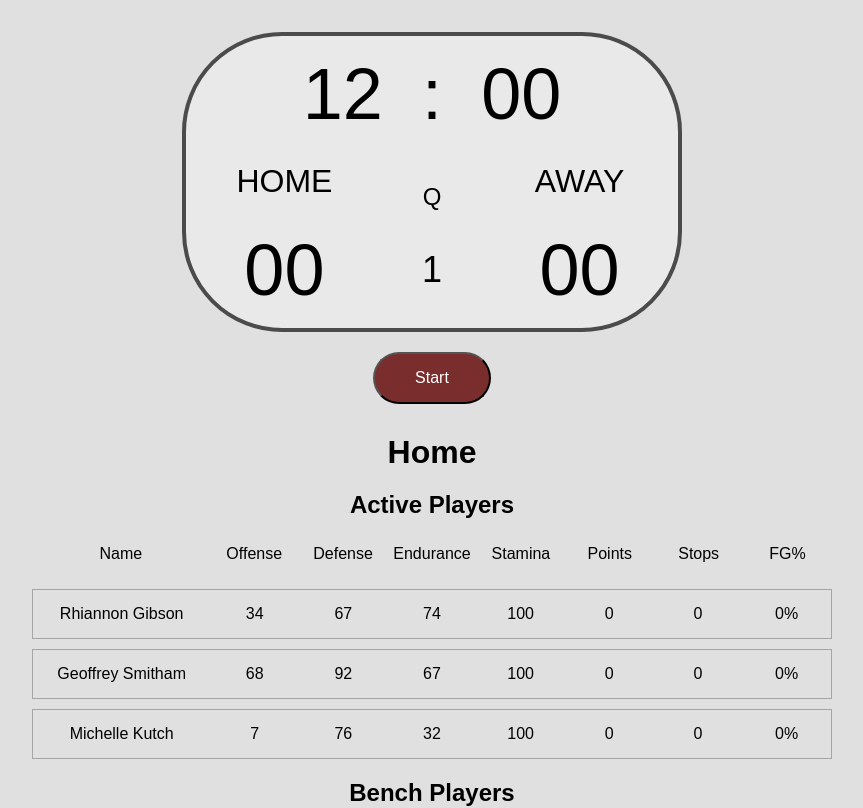
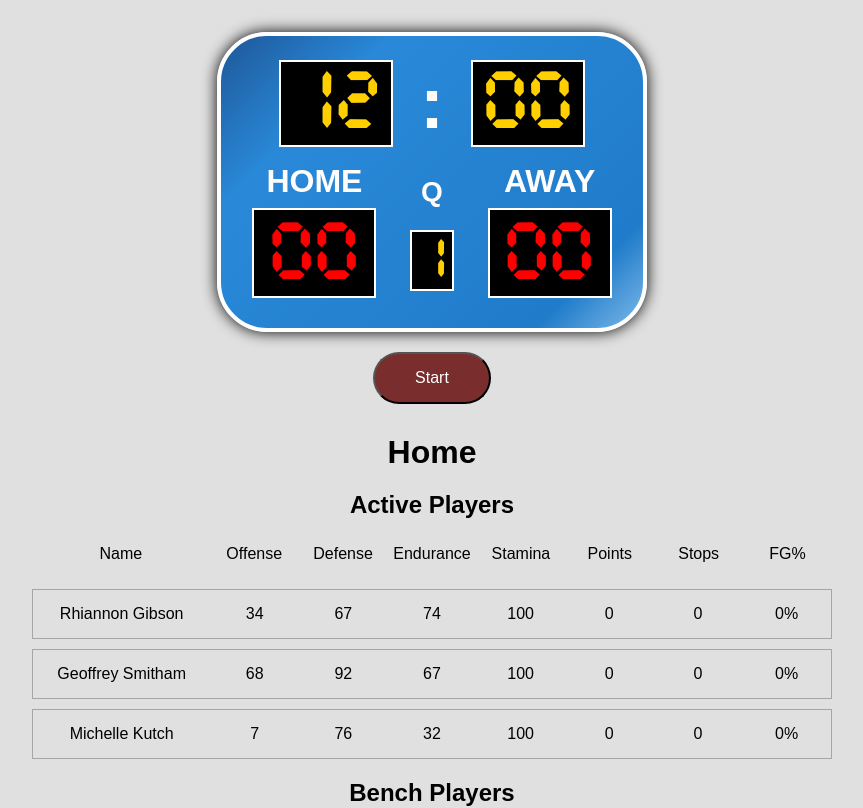
Before and after one commit to ellymaimon/coach-corner-react, a React (Create React App) app: page / in a window 1280 px wide. Shown: the top 808 px of the page, without its empty margins (208-1071 px from the left). Built offline with nearby package versions, Linux system fonts and the light colour scheme; the HTML template or start-up script is replaced by a standard one.

Commit message:
Add scoreboard styles (font, gradient, colors)

```diff
--- a/src/game/Scoreboard.css
+++ b/src/game/Scoreboard.css
@@ -1,54 +1,81 @@
+@font-face {
+  font-family: Scoreboard;
+  src: url(../assets/scoreboard.ttf);
+}
+
 .scoreboard {
   display: grid;
   grid-template: 40% 20% 40% / 40% 20% 40%;
-  max-width: 500px;
+  max-width: 430px;
   height: 300px;
-  border-radius: 100px;
-  background-color: rgb(233, 233, 233);
+  border-radius: 50px;
+  background: linear-gradient(
+    135deg,
+    #1e5799 0%,
+    #2989d8 24%,
+    #207cca 85%,
+    #7db9e8 100%
+  );
   margin: 20px auto;
-  border: 4px solid rgb(75, 75, 75);
+  border: 4px solid #fff;
+  color: #fffcfc;
+  padding: 15px;
+  box-shadow: 0px 0px 15px black;
+}
+
+.minutes,
+.seconds,
+.home-score,
+.away-score,
+.quarter {
+  font-family: 'Scoreboard';
+  font-size: 72px;
+  color: #ffcf00;
+  border: 2px solid white;
+  background-color: black;
 }
 
 .minutes {
   place-self: center end;
-  font-size: 72px;
+  padding: 5px 10px 0px 10px;
+}
+
+.seconds {
+  padding: 5px 10px 0px 10px;
+  place-self: center start;
 }
 
 .colon-text {
   place-self: center;
   font-size: 72px;
+  font-weight: bold;
 }
 
-.seconds {
-  place-self: center start;
-  font-size: 72px;
-}
-
-.home-text {
+.home-text, .away-text {
   place-self: center;
   font-size: 32px;
+  font-weight: bold;
 }
 
 .quarter-text {
   place-self: end center;
-  font-size: 24px;
-}
-
-.away-text {
-  place-self: center;
-  font-size: 32px;
+  font-size: 28px;
+  font-weight: bold;
 }
 
 .home-score {
-  place-self: center;
-  font-size: 72px;
+  padding: 8px 15px 0px 15px;
+  place-self: flex-start center;
+  color: red;
 }
 
 .quarter {
   place-self: center;
-  font-size: 36px;
+  font-size: 48px;
+  padding: 5px 5px 0 5px;
 }
 .away-score {
-  place-self: center;
-  font-size: 72px;
+  padding: 8px 15px 0px 15px;
+  place-self: flex-start center;
+  color: red;
 }
```
